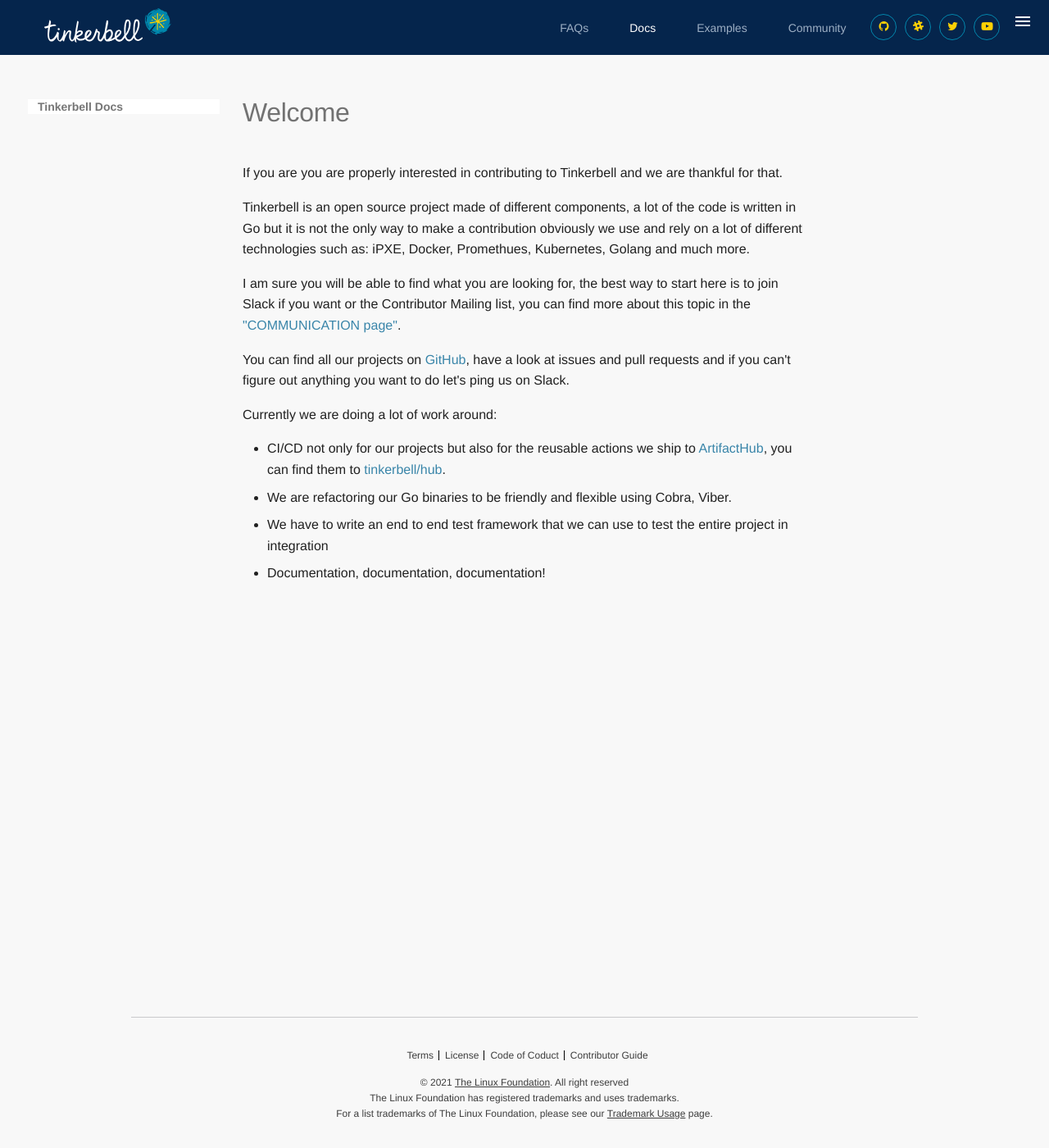
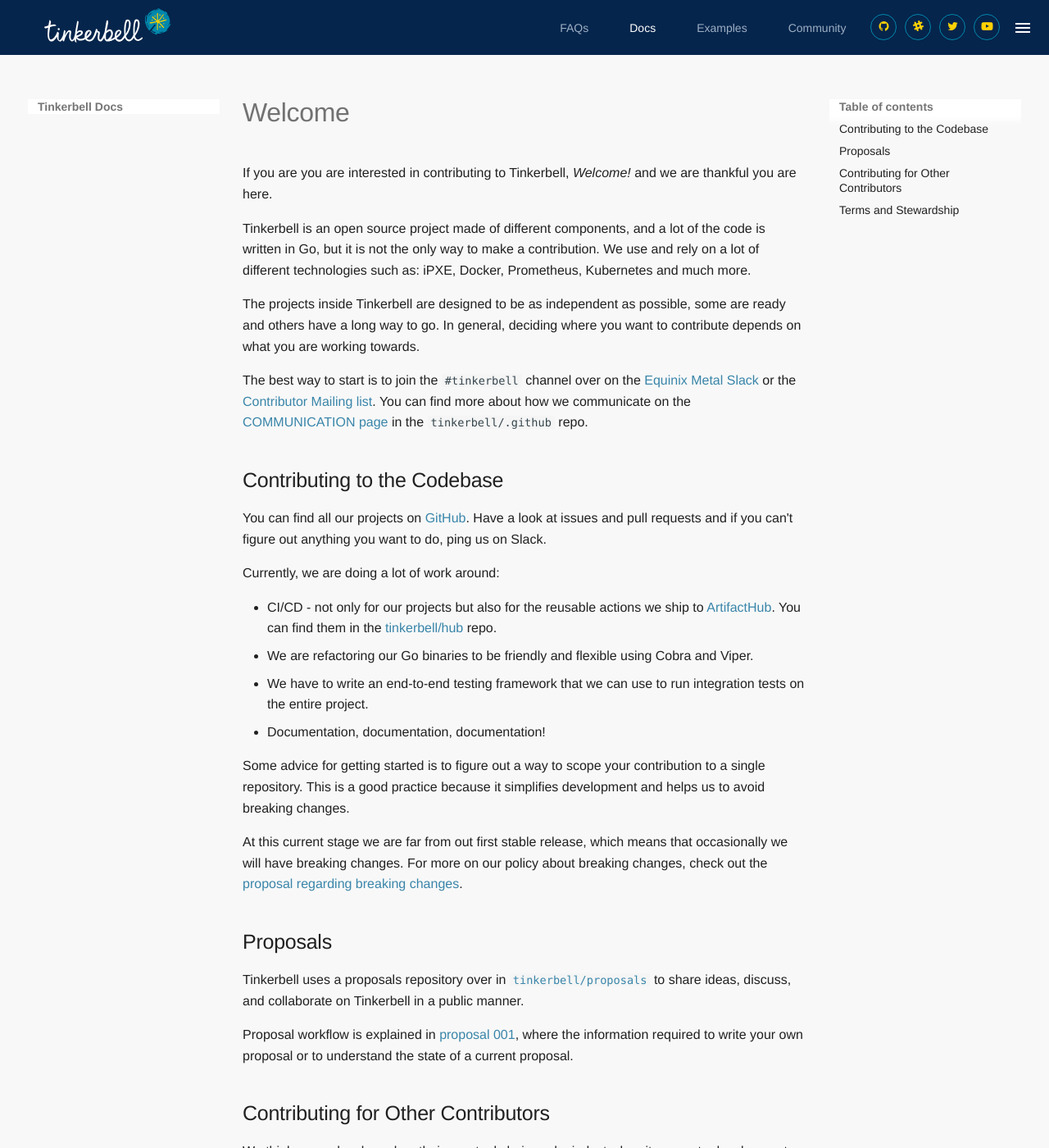
Before and after one commit to tinkerbell/tinkerbell-docs, an MkDocs documentation site: the page built from docs/contrib/index.md, in a window 1280 px wide and 1400 px high. Shown: the whole window at 82% size. Built offline with MkDocs 1.6.1 and Material for MkDocs 9.7.7, drawn with Linux system fonts in a browser that asks for light colours; some web fonts are replaced; some of the changed text lies outside the part shown.

Commit message:
Contributor's docs proofread and content edits (#77)
* combining welcome and codebase docs, starting some tink formatting

* brushing up the contrib tink doc

* adding contributing to contib docs, some minor edits

* fixing title and removing the codebase doc from the toc

* edits to the contrib welcome intro content

* removing codebase file, content moved to welcome page

* fixing some welcome page language

```diff
--- a/docs/contrib/index.md
+++ b/docs/contrib/index.md
@@ -3,17 +3,51 @@
 date: 2021-02-02
 ---
 
-If you are you are properly interested in contributing to Tinkerbell and we are thankful for that.
+If you are you are interested in contributing to Tinkerbell, _Welcome!_ and we are thankful you are here.
 
-Tinkerbell is an open source project made of different components, a lot of the code is written in Go but it is not the only way to make a contribution obviously we use and rely on a lot of different technologies such as: iPXE, Docker, Promethues, Kubernetes, Golang and much more.
+Tinkerbell is an open source project made of different components, and a lot of the code is written in Go, but it is not the only way to make a contribution. We use and rely on a lot of different technologies such as: iPXE, Docker, Prometheus, Kubernetes and much more.
 
-I am sure you will be able to find what you are looking for, the best way to start here is to join Slack if you want or the Contributor Mailing list, you can find more about this topic in the ["COMMUNICATION page"](https://github.com/tinkerbell/.github/blob/master/COMMUNICATION.md#contributors-mailing-list).
+The projects inside Tinkerbell are designed to be as independent as possible, some are ready and others have a long way to go. In general, deciding where you want to contribute depends on what you are working towards.
 
-You can find all our projects on [GitHub](https://github.com/tinkerbell), have a look at issues and pull requests and if you can't figure out anything you want to do let's ping us on Slack.
+The best way to start is to join the `#tinkerbell` channel over on the [Equinix Metal Slack](https://slack.equinixmetal.com/) or the [Contributor Mailing list](https://github.com/tinkerbell/.github/blob/master/COMMUNICATION.md#contributors-mailing-list). You can find more about how we communicate on the [COMMUNICATION page](https://github.com/tinkerbell/.github/blob/master/COMMUNICATION.md) in the `tinkerbell/.github` repo.
 
-Currently we are doing a lot of work around:
+## Contributing to the Codebase
 
-* CI/CD not only for our projects but also for the reusable actions we ship to [ArtifactHub](https://artifacthub.io/packages/search?page=1&org=tinkerbell-community), you can find them to [tinkerbell/hub](https://github.com/tinkerbell/hub).
-* We are refactoring our Go binaries to be friendly and flexible using Cobra, Viber.
-* We have to write an end to end test framework that we can use to test the entire project in integration
-* Documentation, documentation, documentation!
+You can find all our projects on [GitHub](https://github.com/tinkerbell). Have a look at issues and pull requests and if you can't figure out anything you want to do, ping us on Slack.
+
+Currently, we are doing a lot of work around:
+
+- CI/CD - not only for our projects but also for the reusable actions we ship to [ArtifactHub](https://artifacthub.io/packages/search?page=1&org=tinkerbell-community). You can find them in the [tinkerbell/hub](https://github.com/tinkerbell/hub) repo.
+- We are refactoring our Go binaries to be friendly and flexible using Cobra and Viper.
+- We have to write an end-to-end testing framework that we can use to run integration tests on the entire project.
+- Documentation, documentation, documentation!
+
+Some advice for getting started is to figure out a way to scope your contribution to a single repository. This is a good practice because it simplifies development and helps us to avoid breaking changes.
+
+At this current stage we are far from out first stable release, which means that occasionally we will have breaking changes. For more on our policy about breaking changes, check out the [proposal regarding breaking changes](https://github.com/tinkerbell/proposals/blob/master/proposals/0011/README.md).
+
+## Proposals
+
+Tinkerbell uses a proposals repository over in [`tinkerbell/proposals`](https://github.com/tinkerbell/proposals) to share ideas, discuss, and collaborate on Tinkerbell in a public manner.
+
+Proposal workflow is explained in [proposal 001](https://github.com/tinkerbell/proposals/tree/master/proposals/0001), where the information required to write your own proposal or to understand the state of a current proposal.
+
+## Contributing for Other Contributors
+
+We think every developer has their own tool chain and mindset when it comes to development environment and we can't have one that works for every developer.
+
+The idea for the Contributors section of the docs is to collect and share the various ways we develop Tinkerbell in order to share practical tips or to serve as inspiration for contributing to the project.
+
+If you want to contribute how you spin up and hack on the various pieces of Tinkerbell components, or lessons you have learned while doing so, please write up and submit a PR to the [`tinkerbell/docs`](https://github.com/tinkerbell/tinkerbell-docs) repository. We are collecting this info in the Contributors section (this section) of the docs.
+
+## Terms and Stewardship
+
+The [`tinkerbell/.github`](https://github.com/tinkerbell/.github) repository contains all the information relating to the license and code of conduct.
+
+- [Contributor Covenant Code of Conduct](https://github.com/tinkerbell/.github/blob/master/CODE_OF_CONDUCT.md)
+- [License](https://github.com/tinkerbell/.github/blob/master/LICENSE)
+
+It also contains documents on project owner responsibilities and maintainers' information.
+
+- [Owners](https://github.com/tinkerbell/.github/blob/master/OWNERS.md)
+- [Maintainers](https://github.com/tinkerbell/.github/blob/master/MAINTAINERS.md)
--- a/mkdocs.yml
+++ b/mkdocs.yml
@@ -39,8 +39,7 @@
 
   - Contribute:
     - Welcome: contrib/index.md
-    - Codebase: contrib/codebase.md
-    - Tink repository: contrib/tink.md
+    - Contributing to Tink: contrib/tink.md
 
 theme:
   name: material
```
Also changed, not shown: docs/contrib/codebase.md (deleted, +0 -12 lines), docs/contrib/tink.md (+10 -14 lines).
